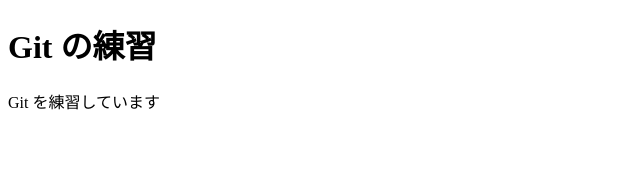
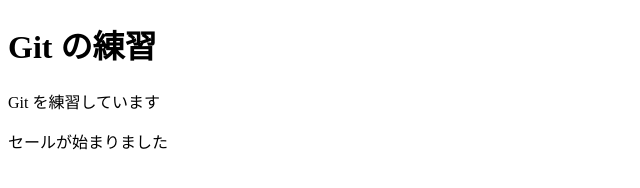
Before and after one commit to nira28/git-plactice, a plain HTML site: page index.html in a window 1280 px wide. Shown: the whole page, without its empty margins (0-640 px from the left). Drawn offline with Linux system fonts and the light colour scheme.

Commit message:
index.htmlを変更しました

```diff
--- a/index.html
+++ b/index.html
@@ -7,5 +7,6 @@
 <body>
 	<h1>Git の練習</h1>
 	<p>Git を練習しています</p>
+	<p>セールが始まりました</p>
 </body>
 </html>
```
